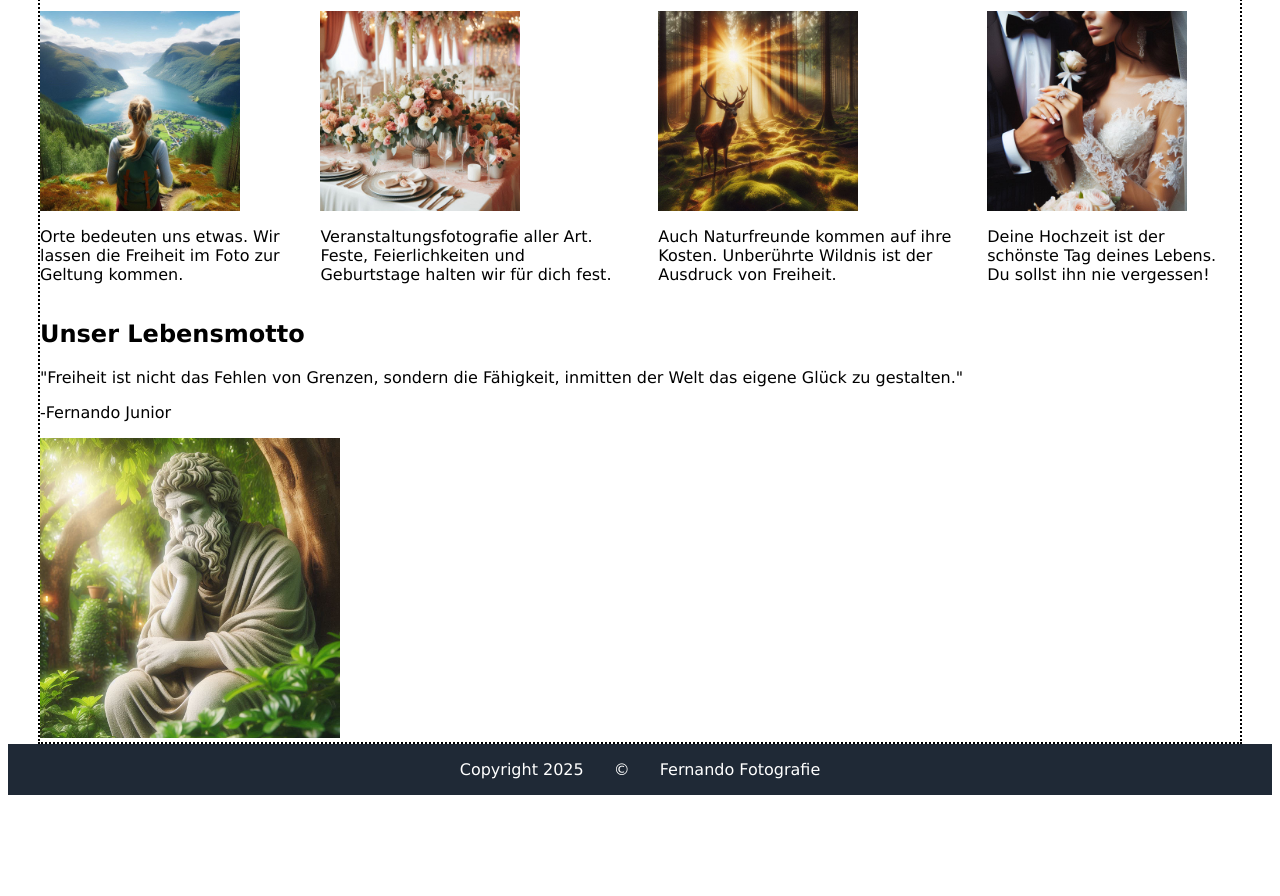
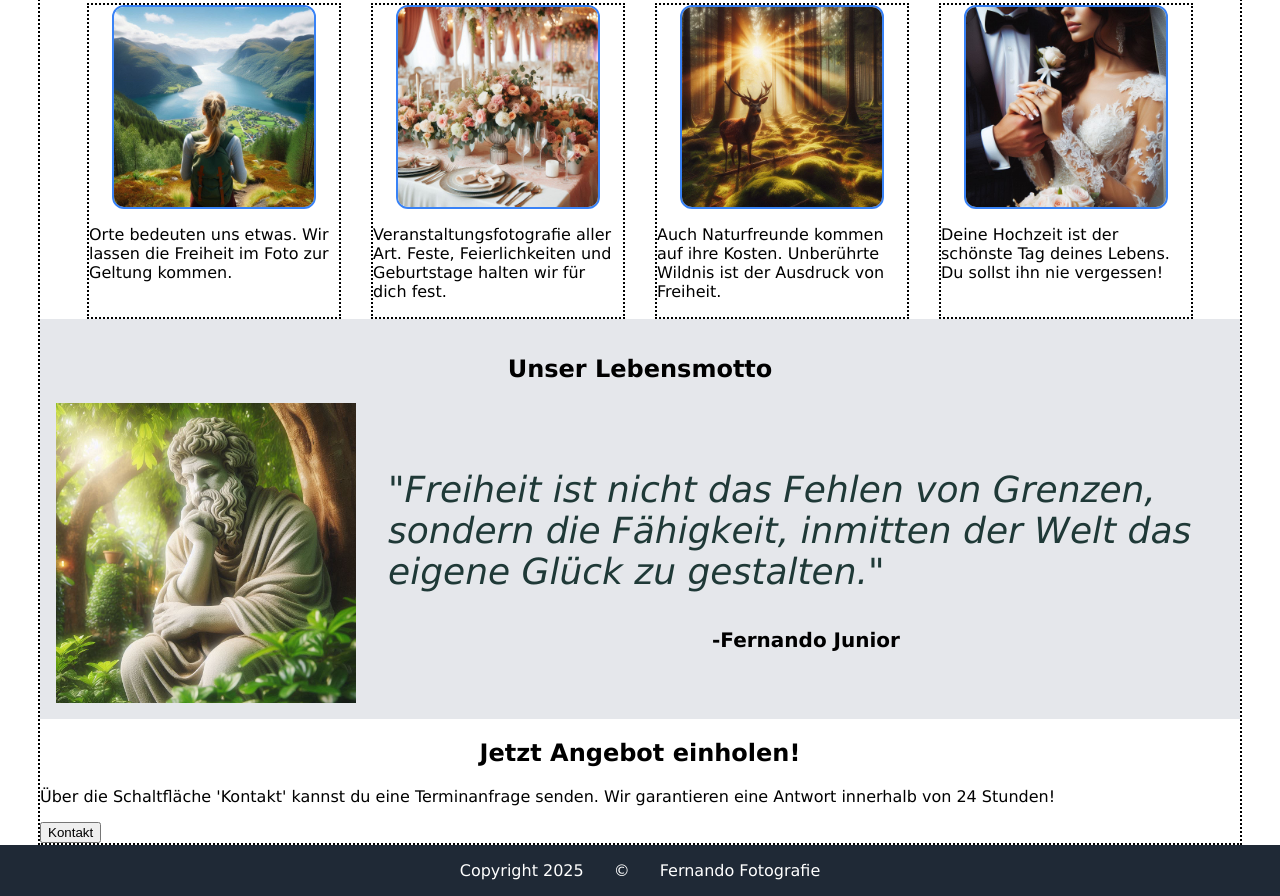
Before and after one commit to HenrikRademacher/odin-Landing-Page, a plain HTML site: page index.html in a window 1280 px wide. Shown: the part 530-1426 px from the top of the page. Before the commit the page ends 1333 px from the top, so only its background shows below. Drawn offline with Linux system fonts and the light colour scheme.

Commit message:
Implement reference projects

```diff
--- a/index.html
+++ b/index.html
@@ -49,12 +49,18 @@
         </div>
         <div class="quotations">
             <h2>Unser Lebensmotto</h2>
-            <p>"Freiheit ist nicht das Fehlen von Grenzen, sondern die Fähigkeit, inmitten der Welt das eigene Glück zu gestalten."</p>
-            <p>-Fernando Junior</p>
-            <img src="./images/Statue.jpg" alt="Statue eines Philosophen" width="300px">
+            <div class="quotes-columns">
+                <img src="./images/Statue.jpg" alt="Statue eines Philosophen" width="300px">
+                <div class="sec-column">
+                    <p class="Motto">"Freiheit ist nicht das Fehlen von Grenzen, sondern die Fähigkeit, inmitten der Welt das eigene Glück zu gestalten."</p>
+                    <p class="Herkunft">-Fernando Junior</p>
+                </div>
+            </div>
         </div>
         <div class="advert">
-
+            <h2>Jetzt Angebot einholen!</h2>
+            <p>Über die Schaltfläche 'Kontakt' kannst du eine Terminanfrage senden. Wir garantieren eine Antwort innerhalb von 24 Stunden!</p>
+            <button>Kontakt</button>
         </div>
     </div>
     <div class="footer">
--- a/style.css
+++ b/style.css
@@ -3,6 +3,11 @@ body {
     flex-direction: column;
     font-family: 'Lucida Sans', 'Lucida Sans Regular', 'Lucida Grande', 'Lucida Sans Unicode', Geneva, Verdana, sans-serif;
     align-items: center;
+    margin: 0;
+}
+
+h2 {
+    text-align: center;
 }
 
 .header {
@@ -68,7 +73,7 @@ body {
 
 .references {
     display: flex;
-    /* flex-wrap: wrap; */
+    flex-wrap: wrap;
     gap: 30px;
     justify-content: center;
 }
@@ -76,11 +81,40 @@ body {
 .projects img {
     width: 200px;
     height: auto;
+    border-radius: 12px;
+    border: #3882F6 solid 2px;
 }
 
 .projects {
     display: flex;
     flex-direction: column;
+    border: black dotted 2px;
+    align-items: center;
+    max-width: 250px;
+}
+
+.quotations {
+    background-color: #E5E7EB;
+    padding: 16px;
+}
+
+.quotations .quotes-columns {
+    display: flex;
+    gap: 32px;
+    align-items: center;
+}
+
+.Motto {
+    font-size: 36px;
+    font-style: italic;
+    font-weight: 300;
+    color: #1F3937;
+}
+
+.Herkunft {
+    font-size: 20px;
+    text-align: center;
+    font-weight: 600;
 }
 
 .footer {
```
